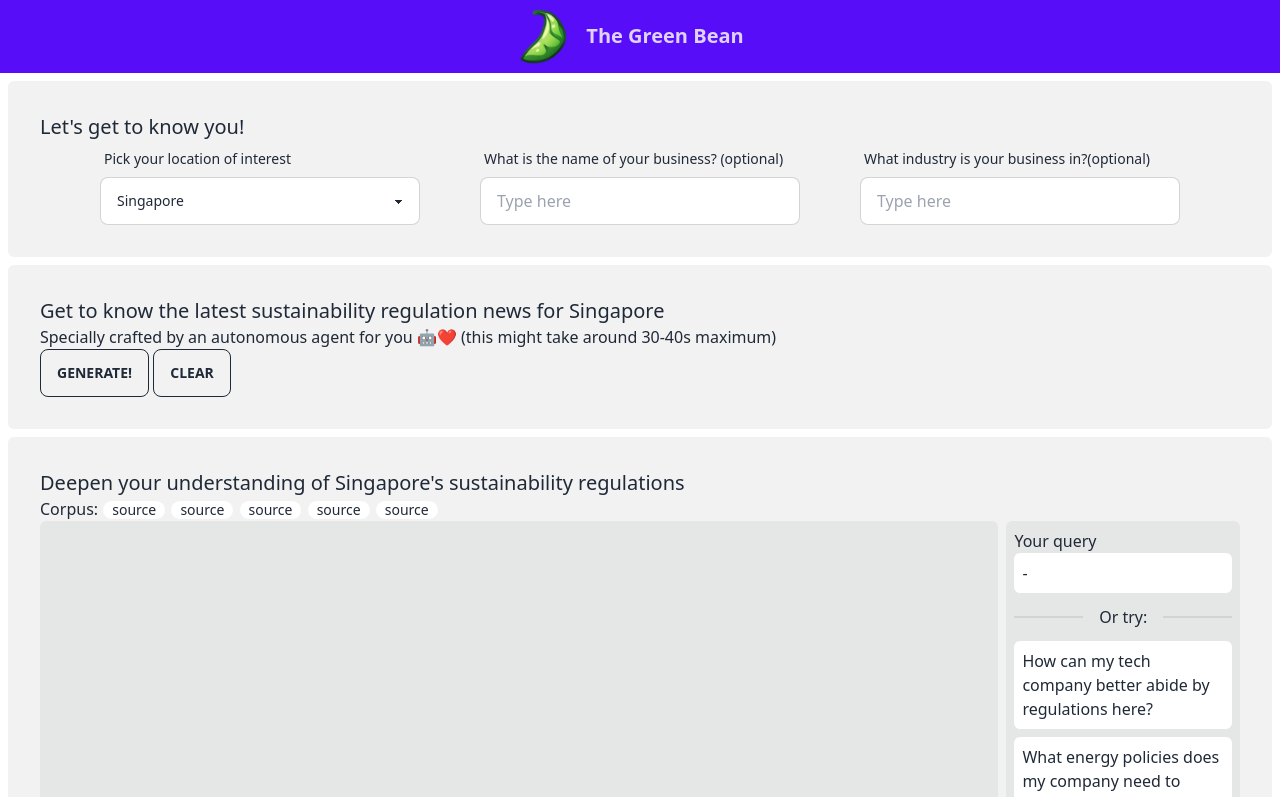
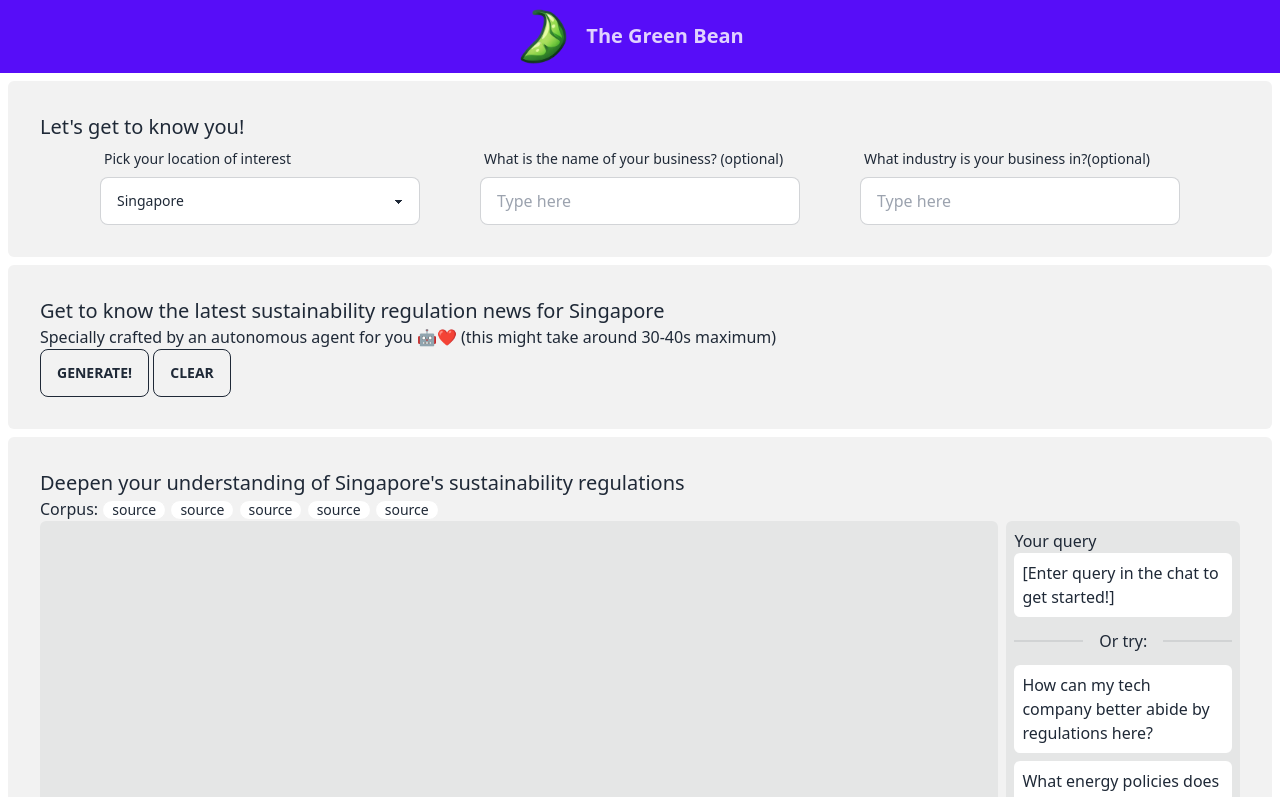
Before and after one commit to RohanGautam/green_bean, a Svelte app in the folder frontend/: page / in a window 1280 px wide. Shown: the top 797 px of the page. Built offline with nearby package versions, Linux system fonts and the light colour scheme.

Commit message:
ui tweak

```diff
--- a/frontend/src/App.svelte
+++ b/frontend/src/App.svelte
@@ -253,7 +253,9 @@
       <div class="bg-base-300 rounded-md col-span-1 p-2">
         <p>Your query</p>
         <div class="bg-base-100 p-2 rounded-md">
-          {user_current_chat_text ? user_current_chat_text : "-"}
+          {user_current_chat_text
+            ? user_current_chat_text
+            : "[Enter query in the chat to get started!]"}
         </div>
         <div class="divider">Or try:</div>
         <!-- svelte-ignore a11y-no-static-element-interactions -->
```
